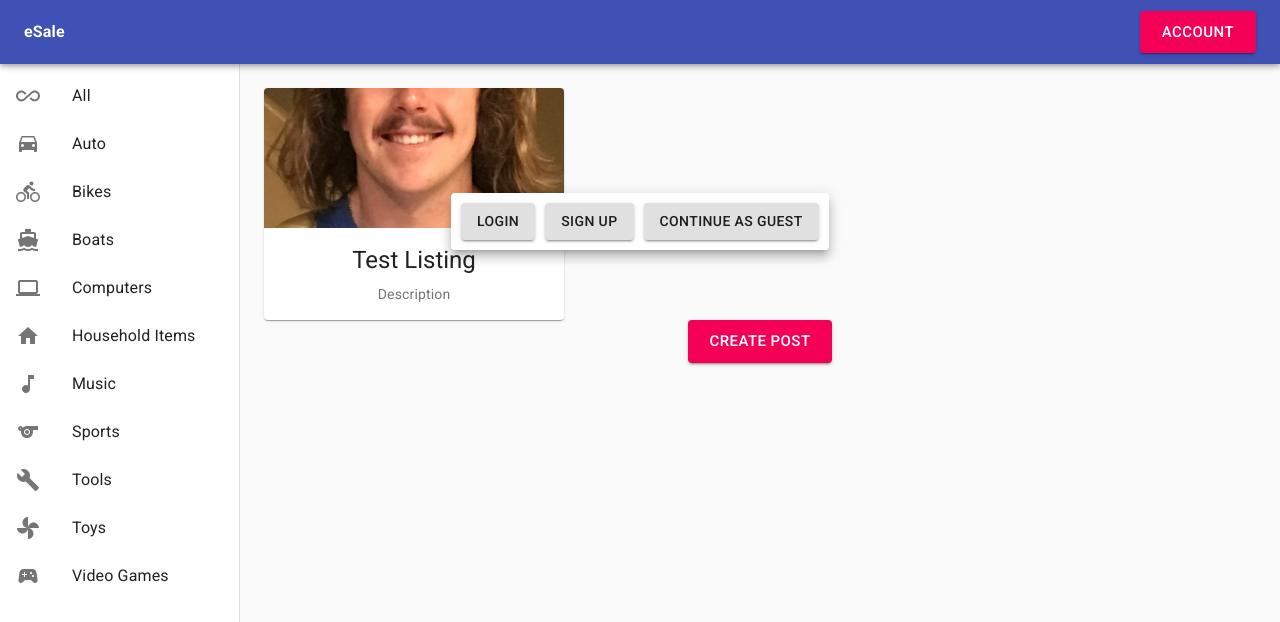
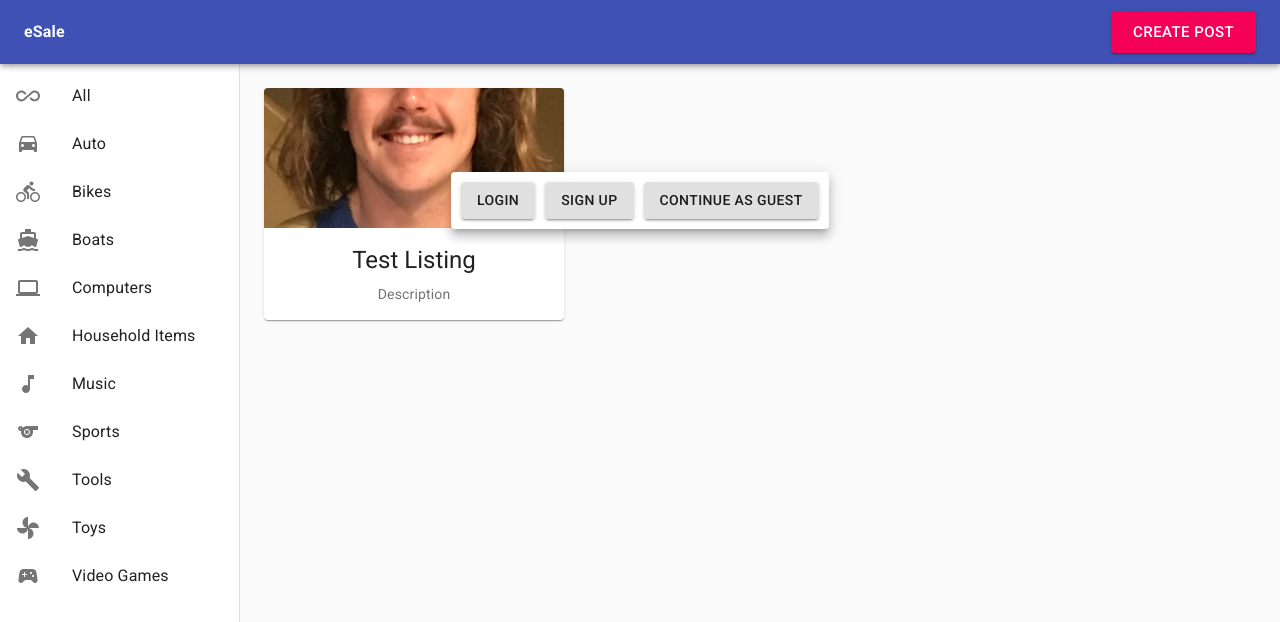
Before and after one commit to dreko1/CSC307-eSale, a React (Create React App) app in the folder frontend/: page / in a window 1280 px wide. Shown: the top 622 px of the page. Built offline with nearby package versions, Linux system fonts and the light colour scheme; no server answers.

Commit message:
replaced account button with create post button.

```diff
--- a/frontend/src/App.js
+++ b/frontend/src/App.js
@@ -23,9 +23,9 @@ function App() {
     <div className="App" style={{display:'flex'}}>
         <CssBaseline />
         <SignIn onSuccess={(u,p) =>{ credentials = {username: u, password: p}; console.log(credentials)}}/>
-        <Header />
+        <Header getCredentials={()=>credentials}/>
         <Sidebar />
-        <Content getCredentials={()=>credentials}/>
+        <Content/>
     </div>
     );
 }
--- a/frontend/src/Content.js
+++ b/frontend/src/Content.js
@@ -2,7 +2,6 @@ import React from 'react';
 import { makeStyles } from '@material-ui/core/styles';
 import Toolbar from '@material-ui/core/Toolbar';
 import Typography from '@material-ui/core/Typography';
-import CreatePost from './createPost';
 import Card from '@material-ui/core/Card';
 import CardActionArea from '@material-ui/core/CardActionArea';
 import CardContent from '@material-ui/core/CardContent';
@@ -54,7 +53,6 @@ function Content(props) {
         </CardContent>
       </CardActionArea>
     </Card>
-    <CreatePost getCredentials={props.getCredentials}/>
     </main>
   );
 }
--- a/frontend/src/Header.js
+++ b/frontend/src/Header.js
@@ -3,6 +3,7 @@ import AppBar from '@material-ui/core/AppBar';
 import Toolbar from '@material-ui/core/Toolbar';
 import Typography from '@material-ui/core/Typography';
 import Button from '@material-ui/core/Button';
+import CreatePost from './createPost';
 import { makeStyles } from '@material-ui/core/styles';
 
 const useStyles = makeStyles((theme) => ({
@@ -14,7 +15,7 @@ const useStyles = makeStyles((theme) => ({
   },
 }));
 
-export default function ButtonAppBar() {
+export default function ButtonAppBar(props) {
   const classes = useStyles();
 
   return (
@@ -26,7 +27,7 @@ export default function ButtonAppBar() {
             </b>
           </Typography>
           <div className={classes.toolbarButtons}>
-            <Button variant="contained" size="large" color="secondary">Account</Button>
+            <CreatePost getCredentials={props.getCredentials}/>
           </div>
         </Toolbar>
       </AppBar>
```
